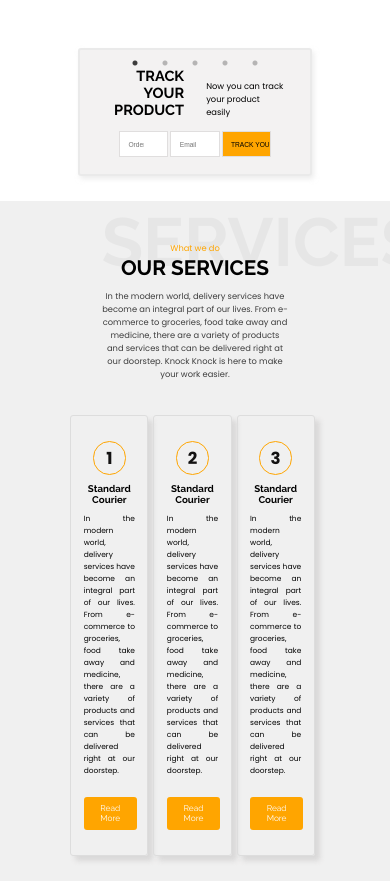
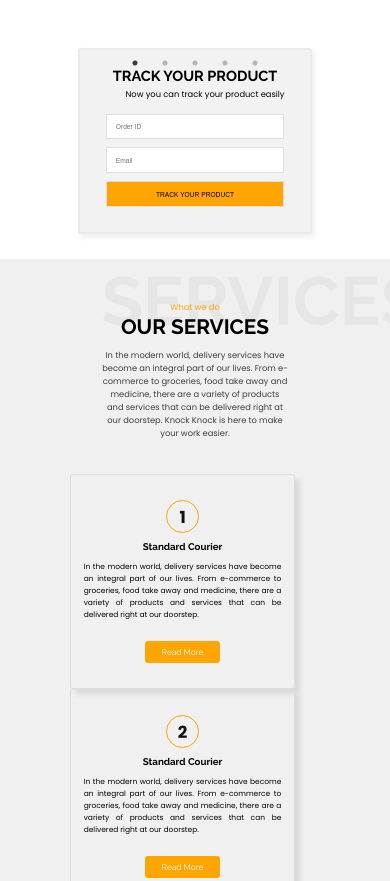
Before and after one commit to webdevexpertbd/courier, a plain HTML site: page index.html in a window 390 px wide. Shown: the part 1017-1898 px from the top of the page. Drawn offline with nearby package versions, Linux system fonts and the light colour scheme; files whose address does not match are found by name.

Commit message:
media queries change

```diff
--- a/style.css
+++ b/style.css
@@ -487,7 +487,7 @@ a.read-more-btn:hover {
     padding: 25px 0;
     padding-top: 40px;
     display: inline-flex;
-    margin:0 auto;
+    margin: 0 auto;
 }
 
 .partner-form {
@@ -712,6 +712,28 @@ a.read-more-btn:hover {
         width: 90%;
     }
 
+    .track-order-form h3 {
+        width: 100%;
+        display: block;
+        text-align: center;
+    }
+
+    .track-order-form span {
+        display: block;
+        width: 100%;
+        text-align: center;
+    }
+
+    .track-order-form form input {
+        width: 70%;
+        margin-bottom: 1rem;
+    }
+
+    .partner-form {
+        position: relative;
+        width: 90%;
+    }
+
 }
 
 @media only screen and (max-width: 767.99px) {
@@ -746,6 +768,31 @@ a.read-more-btn:hover {
         width: 96%;
     }
 
+    .track-order-form h3 {
+        width: 100%;
+        display: block;
+        text-align: center;
+    }
+    .track-order-form span {
+        display: block;
+        width: 100%;
+        text-align: center;
+    }
+
+    .track-order-form form input {
+        width: 90%;
+        margin-bottom: 1rem;
+    }
+
+    .service-items {
+        display: block;
+        width: 80%;
+    }
+
+    .service-items .our-services {
+        width: 90%;
+    }
+
 }
 
 @media only screen and (max-width: 575.99px) {
```
